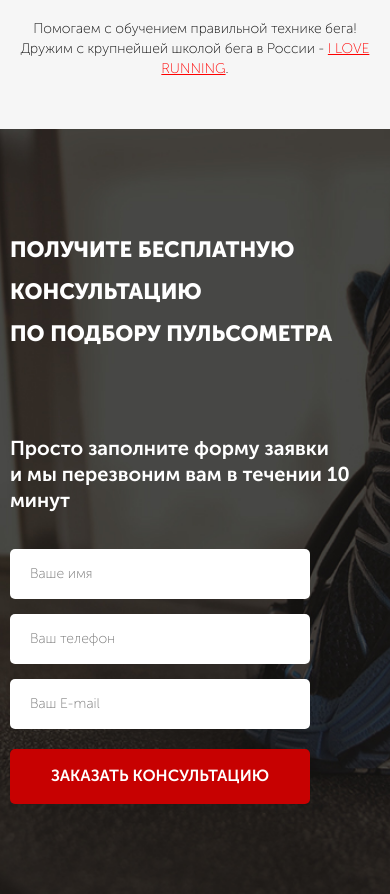
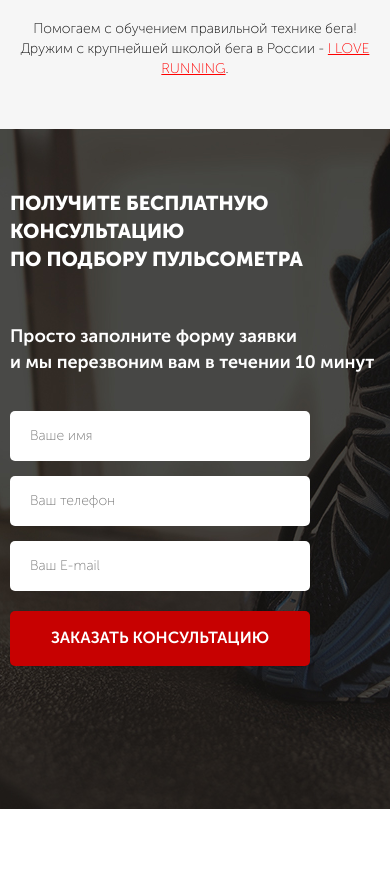
Before and after one commit to djedek/pulse, a website: page src/index.html in a window 390 px wide. Shown: the part 1460-2354 px from the top of the page. After the commit the page ends 2269 px from the top, so only its background shows below. Drawn offline with Linux system fonts and the light colour scheme.

Commit message:
Добавление адаптивности к блоку consultation

```diff
--- a/src/sass/base/_media.scss
+++ b/src/sass/base/_media.scss
@@ -54,5 +54,16 @@
 	}
 	.title {
 		font-size: 22px;
+		&_left {
+			font-size: 20px;
+			line-height: 28px;
+		}
+	}
+	.consultation {
+		padding: 60px 0 40px 0;
+		&__descr {
+			margin-top: 50px;
+			font-size: 18px;
+		}
 	}
 }
```
Also changed, not shown: src/css/style.min.css.
